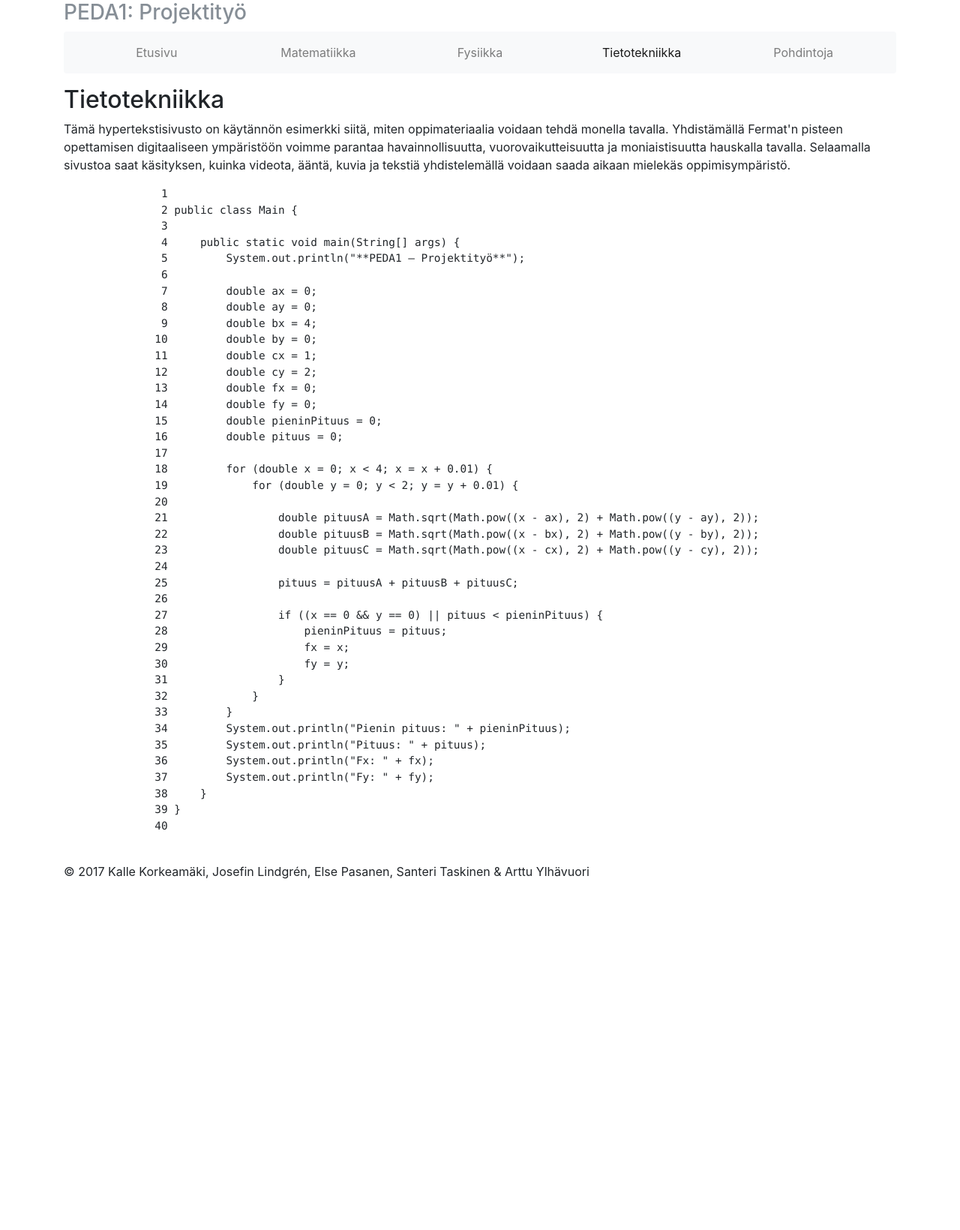
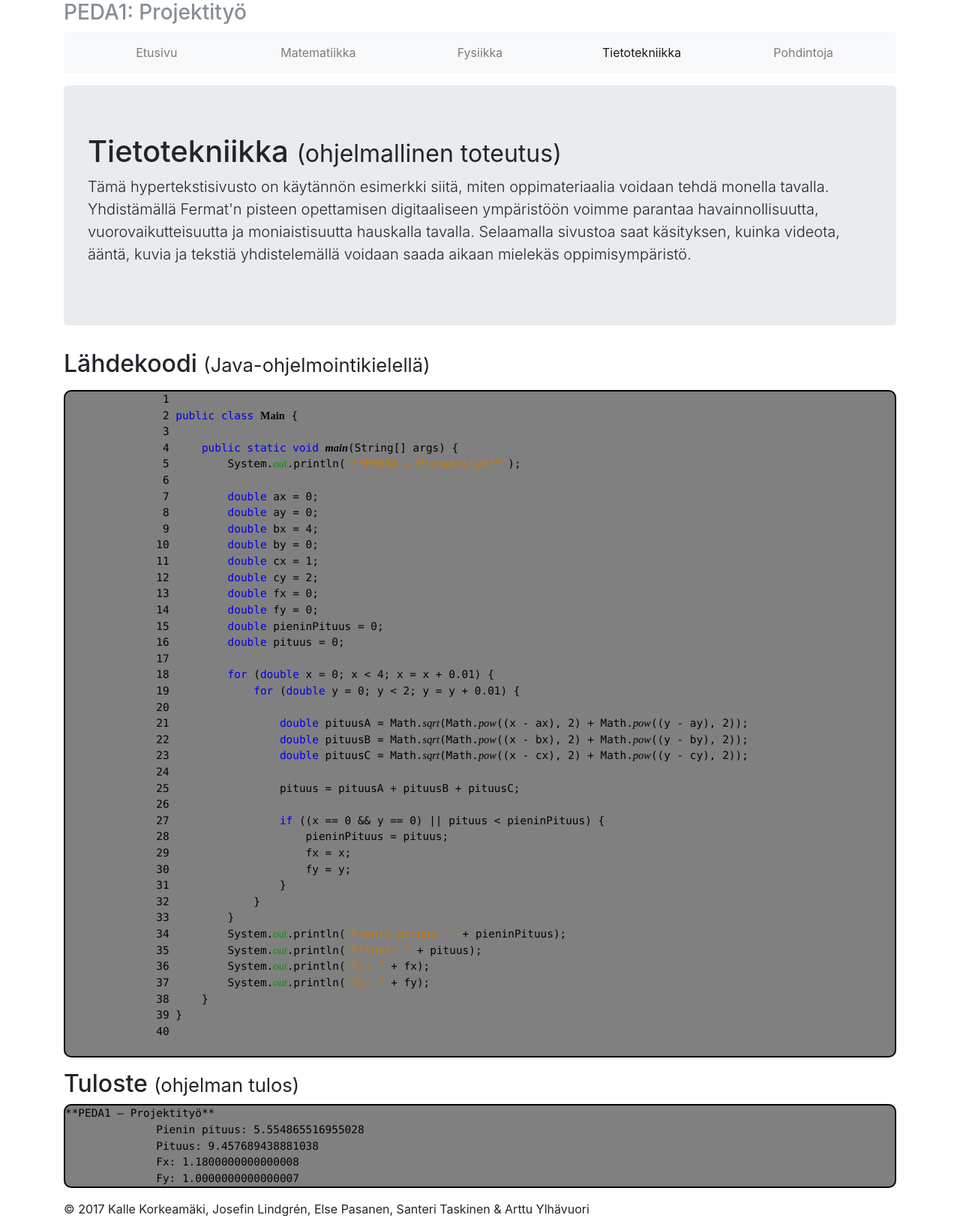
Before and after one commit to areee/peda1, a plain HTML site: page tietotekniikka.html in a window 1280 px wide. Shown: the whole page at 75% size. Before the commit the page ends 1190 px from the top, so only its background shows below. Drawn offline with nearby package versions, Linux system fonts and the light colour scheme.

Commit message:
Tietotekniikkaosio havainnollistettu.
Jos koodin suoritukseen haluaisi linkin, se pitäisi lisätä painikkeena tuolle sivulle.

```diff
--- a/tietotekniikka.html
+++ b/tietotekniikka.html
@@ -8,6 +8,19 @@
   <script src="https://ajax.googleapis.com/ajax/libs/jquery/3.2.1/jquery.min.js"></script>
   <script src="https://cdnjs.cloudflare.com/ajax/libs/popper.js/1.12.6/umd/popper.min.js"></script>
   <script src="https://maxcdn.bootstrapcdn.com/bootstrap/4.0.0-beta.2/js/bootstrap.min.js"></script>
+<!-- Tyylimäärittelyt -->
+<style type="text/css">
+  <!--
+  pre {color: #000000; background-color: #ffffff; font-family: consolas; border:2px solid Black; border-radius: 10px; background: gray;}
+  table {color: #000000; background-color: #e9e8e2; font-family: Monospaced}
+  .ST0 {font-family: Monospaced; font-weight: bold}
+  .ST1 {font-family: Monospaced; font-weight: bold; font-style: italic}
+  .ST2 {color: #009900; font-family: Monospaced; font-style: italic}
+  .ST3 {font-family: Monospaced; font-style: italic}
+  .literal {color: #0000e6}
+  .string {color: #ce7b00}
+  -->
+</style>
 </head>
 <body>
 
@@ -43,15 +56,20 @@
       </header>
 
       <main role="main">
+        <!-- Jumbotron -->
+        <div class="jumbotron">
+          <h1>Tietotekniikka <small>(ohjelmallinen toteutus)</small></h1>
+            <p class="lead">Tämä hypertekstisivusto on käytännön esimerkki siitä, miten oppimateriaalia voidaan tehdä monella tavalla. Yhdistämällä Fermat'n
+            pisteen opettamisen digitaaliseen ympäristöön voimme parantaa havainnollisuutta, vuorovaikutteisuutta ja moniaistisuutta
+            hauskalla tavalla. Selaamalla sivustoa saat käsityksen, kuinka videota, ääntä, kuvia ja tekstiä yhdistelemällä voidaan
+            saada aikaan mielekäs oppimisympäristö.</p>
+        </div>
 
         <!-- Example row of columns -->
         <div class="row">
           <div class="col-lg-12">
-            <h2>Tietotekniikka</h2>
-            <p>Tämä hypertekstisivusto on käytännön esimerkki siitä, miten oppimateriaalia voidaan tehdä monella tavalla. Yhdistämällä Fermat'n
-            pisteen opettamisen digitaaliseen ympäristöön voimme parantaa havainnollisuutta, vuorovaikutteisuutta ja moniaistisuutta
-            hauskalla tavalla. Selaamalla sivustoa saat käsityksen, kuinka videota, ääntä, kuvia ja tekstiä yhdistelemällä voidaan
-            saada aikaan mielekäs oppimisympäristö.</p>
+            <h2>Lähdekoodi <small>(Java-ohjelmointikielellä)</small></h2>
+              <p class="lead"></p>
           </div>
           <div class="col-lg-12">
             <pre>
@@ -97,8 +115,16 @@
               40
             </pre>
           </div>
-        </div>
 
+		  <div class="col-lg-12">
+            <h2>Tuloste <small>(ohjelman tulos)</small></h2>
+              <pre>**PEDA1 – Projektityö**
+              Pienin pituus: 5.554865516955028
+              Pituus: 9.457689438881038
+              Fx: 1.1800000000000008
+              Fy: 1.0000000000000007</pre>
+          </div>
+		</div>
       </main>
 
       <!-- Site footer -->
```
